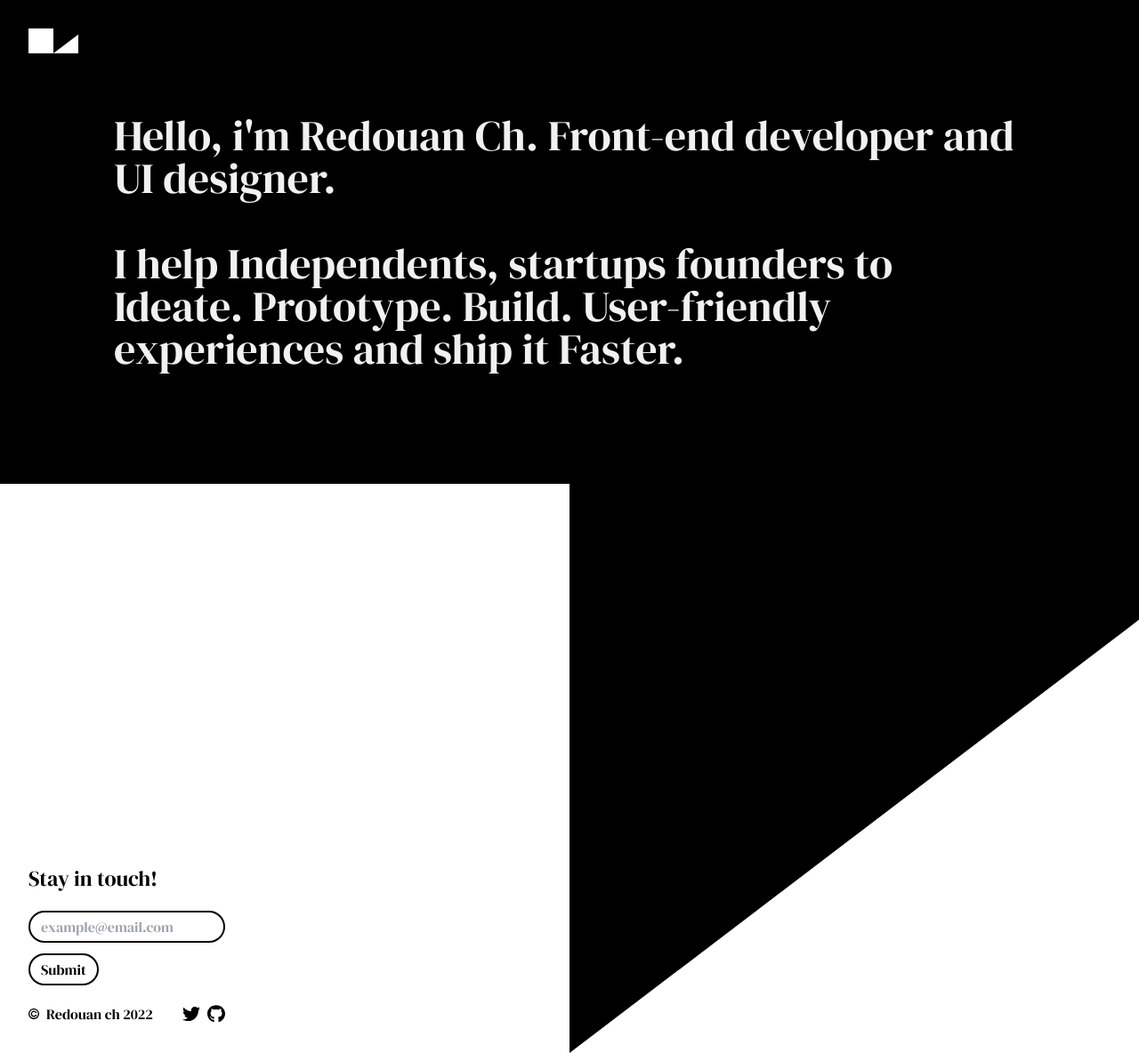
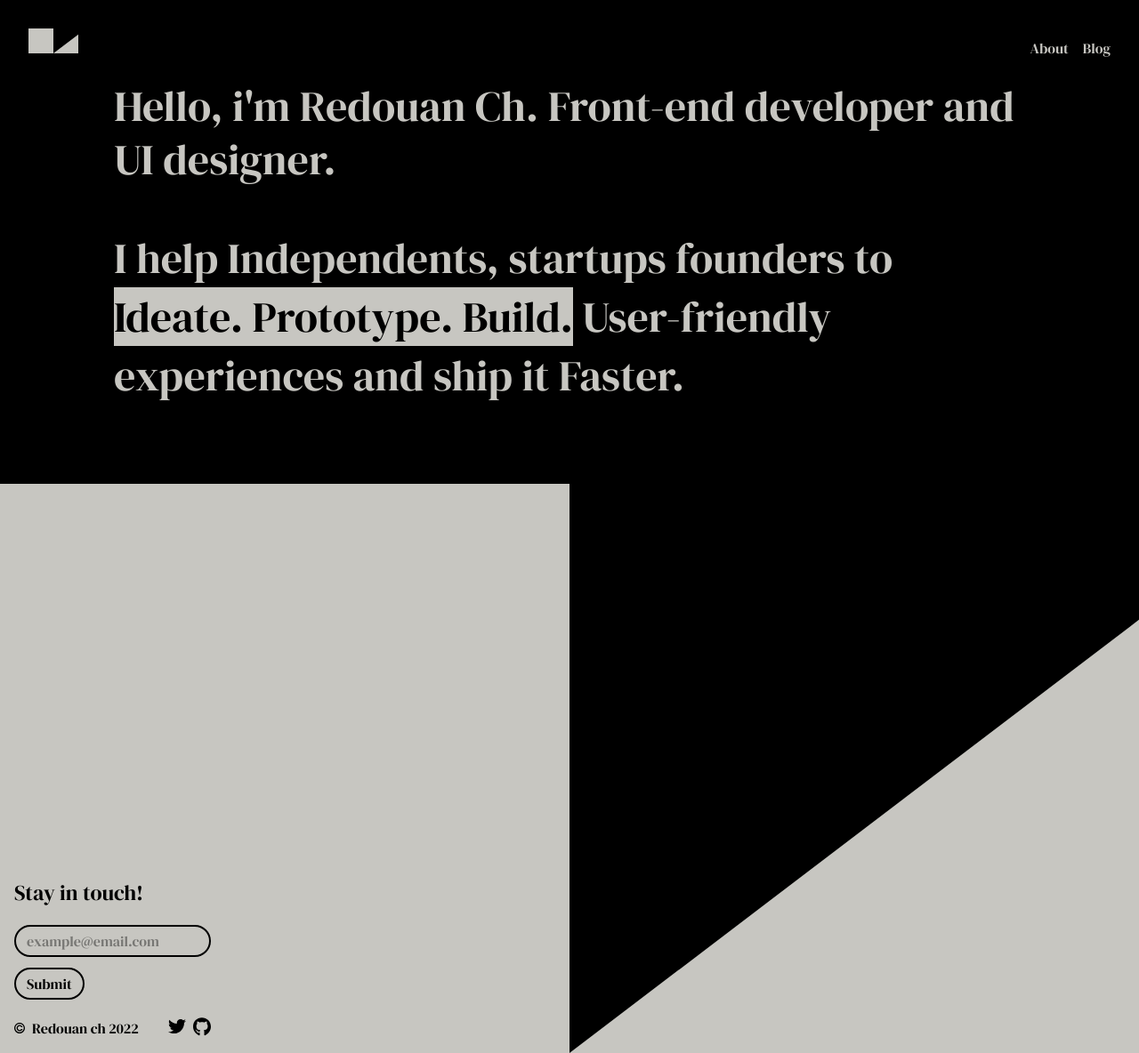
Before and after one commit to resherra/rssh.studio, a Next.js app: page / in a window 1280 px wide. Shown: the whole page at 89% size. Built offline with nearby package versions, Linux system fonts and the light colour scheme.

Commit message:
footer fixes

```diff
--- a/app/layout.js
+++ b/app/layout.js
@@ -18,8 +18,8 @@ export const metadata = {
 
 export default function RootLayout({ children }) {
   return (
-    <html lang="en" className={`${major.variable} font-sans text-textColor bg-mainColor scrollbar overflow-x-hidden`}>
-      <body>
+    <html lang="en">
+      <body className={`${major.variable} font-sans text-[#c7c6c1] bg-black scrollbar overflow-x-hidden`}>
         <nav>{<Header />}</nav>
         <div className={`max-w-screen-lg p-4 lg:px-0 m-auto`}>{children}</div>
         <footer>{<Footer />}</footer>
--- a/app/page.js
+++ b/app/page.js
@@ -1,10 +1,10 @@
 export default function Home() {
   return (
-    <main className={`min-h-[32rem] flex justify-center items-center leading-[12rem]`}>
-      <div className={`flex flex-col text-3xl lg:text-5xl gap-12 selection:text-mainColor selection:bg-textColor`}>
-        <h2>Hello, i&apos;m Redouan Ch. Front-end developer and UI designer.</h2>
-        <h2>
-          I help Independents, startups founders to <span className={`bg-textColor text-mainColor lg:bg-inherit lg:text-textColor`}>Ideate. Prototype. Build.</span> User-friendly experiences and ship it Faster.
+    <main className={`min-h-[32rem] flex justify-center items-center`}>
+      <div className={`flex flex-col text-3xl lg:text-5xl gap-12 selection:text-black selection:bg-[#c7c6c1]`}>
+        <h2 className={`leading-tight`}>Hello, i&apos;m Redouan Ch. Front-end developer and UI designer.</h2>
+        <h2 className={`leading-snug`}>
+          I help Independents, startups founders to <span className={`bg-[#c7c6c1] text-black`}>Ideate. Prototype. Build.</span> User-friendly experiences and ship it Faster.
         </h2>
       </div>
     </main>
--- a/components/Footer.js
+++ b/components/Footer.js
@@ -6,32 +6,40 @@ import logo from "../public/logo.svg"
 
 export default function Footer() {
   return (
-    <div className={`flex flex-col relative justify-center overflow-hidden`}>
+    <div className={`flex flex-col relative justify-center overflow-hidden selection:text-textColor selection:bg-black`}>
       <div className={`w-[35rem] md:w-screen`}>
-        <Image src={logo} alt="" className={`w-[35rem] md:w-screen`} />
+        <svg xmlns="http://www.w3.org/2000/svg" viewBox="0 0 190 95" className={`fill-[#c7c6c1]`}>
+          <g data-name="Layer 2">
+            <g data-name="Layer 1">
+              <path d="M0 0h95v95H0zM190 95H95l95-72.31V95z" />
+            </g>
+          </g>
+        </svg>
       </div>
 
-      <div className={`m-4 lg:mx-8 lg:my-8 absolute top-0 md:bottom-0 md:top-auto left-0 flex flex-col gap-5`}>
-        <div className={`text-mainColor text-2xl`}>Stay in touch!</div>
-        <form name="simple-contact-form" accept-charset="utf-8" action="https://formspree.io/f/moqznaqk" method="POST">
+      <div className={`absolute w-full h-full flex lg:justify-start lg:items-end`}>
+        <div className={`m-4 flex flex-col gap-5`}>
+          <div className={`text-black text-2xl`}>Stay in touch!</div>
+          <form name="simple-contact-form" acceptCharset="utf-8" action="https://formspree.io/f/moqznaqk" method="POST">
             <fieldset className={`flex flex-col items-start gap-3`}>
-            <input type="email" name="_replyto" id="email-address" placeholder="example@email.com" required="" className={`text-mainColor px-3 py-1 border-2 border-mainColor rounded-3xl`} />
-            <input className={`text-mainColor border-2 border-mainColor  hover:text-textColor hover:bg-mainColor px-3 py-1 rounded-3xl`} type="submit" value="Submit" />
+              <input type="email" name="_replyto" id="email-address" placeholder="example@email.com" required="" className={`text-black px-3 py-1 border-2 border-black rounded-3xl bg-transparent placeholder:text-black/40`} />
+              <input className={`text-black border-2 border-black  hover:text-textColor hover:bg-black px-3 py-1 rounded-3xl`} type="submit" value="Submit" />
             </fieldset>
           </form>
 
-        <div className={`flex items-center justify-between`}>
+          <div className={`flex justify-between`}>
             <div className={`flex gap-2 items-baseline`}>
-            <Image className={`w-3`} src={copyrightIcon} />
-            <h6 className={`text-mainColor`}>Redouan ch {new Date().getFullYear()}</h6>
+              <Image className={`w-3`} src={copyrightIcon} alt="Copyright icon" />
+              <div className={`text-black`}>Redouan ch {new Date().getFullYear()}</div>
             </div>
             <div className={`flex gap-2`}>
-            <a href="https://twitter.com/lazycherrat" target="_blank">
-              <Image src={twitterIcon} alt="" className={`w-5`} />
+              <a href="https://twitter.com/lazycherrat" target="_blank" aria-label="Github Link">
+                <Image src={twitterIcon} alt="Twitter icon" className={`w-5`} />
               </a>
-            <a href="https://github.com/lazych" target="_blank">
-              <Image src={githubIcon} alt="" className={`w-5`} />
+              <a href="https://github.com/lazych" target="_blank" aria-label="Github Link">
+                <Image src={githubIcon} alt="Github icon" className={`w-5`} />
               </a>
+            </div>
           </div>
         </div>
       </div>
--- a/components/Header.js
+++ b/components/Header.js
@@ -23,21 +23,27 @@ export default function Header() {
   }
 
   return (
-    <nav className={`w-full fixed top-0 left-0 leading-none bg-mainColor backdrop-filter-none lg:bg-mainColor/40 lg:backdrop-blur-[1px]  ${scroll && `border-b border-neutral-400`}`}>
+    <nav className={`w-full fixed top-0 left-0 leading-none bg-black backdrop-filter-none lg:bg-black/40 lg:backdrop-blur-[1px]  ${scroll && `border-b border-neutral-400`}`}>
       <div className={`m-4 lg:mx-8 lg:mt-8 lg:mb-2`}>
         <div className={`flex justify-between items-baseline`}>
-          <Link href={`/`} className={`w-12 lg:w-14`}>
-            <Image src={logo} alt="" />
+          <Link href={`/`} className={`w-12 lg:w-14`} aria-label="Home page">
+            <svg xmlns="http://www.w3.org/2000/svg" viewBox="0 0 190 95" className={`fill-[#c7c6c1]`}>
+              <g data-name="Layer 2">
+                <g data-name="Layer 1">
+                  <path d="M0 0h95v95H0zM190 95H95l95-72.31V95z" />
+                </g>
+              </g>
+            </svg>
           </Link>
 
-          {/* <ul className={`flex gap-4`}>
+          <ul className={`flex gap-4`}>
             <li>
               <Link href={`/about`}>About</Link>
             </li>
             <li>
               <Link href={`/blog`}>Blog</Link>
             </li>
-          </ul> */}
+          </ul>
         </div>
       </div>
     </nav>
--- a/next.config.js
+++ b/next.config.js
@@ -2,6 +2,10 @@
 const nextConfig = {
   experimental: {
     appDir: true,
+    images: {
+      dangerouslyAllowSVG: true,
+      contentSecurityPolicy: "default-src 'self'; script-src 'none'; sandbox;",
+    },
   },
 }
 
--- a/tailwind.config.js
+++ b/tailwind.config.js
@@ -7,7 +7,6 @@ module.exports = {
   theme: {
     extend: {
       colors: {
-        mainColor: "#000000",
         textColor: "#f1f1f1",
         gridsColor: "#131313",
         gradientFrom: "#6457C6",
```
Lines whose indentation alone changed are shown as unchanged.
